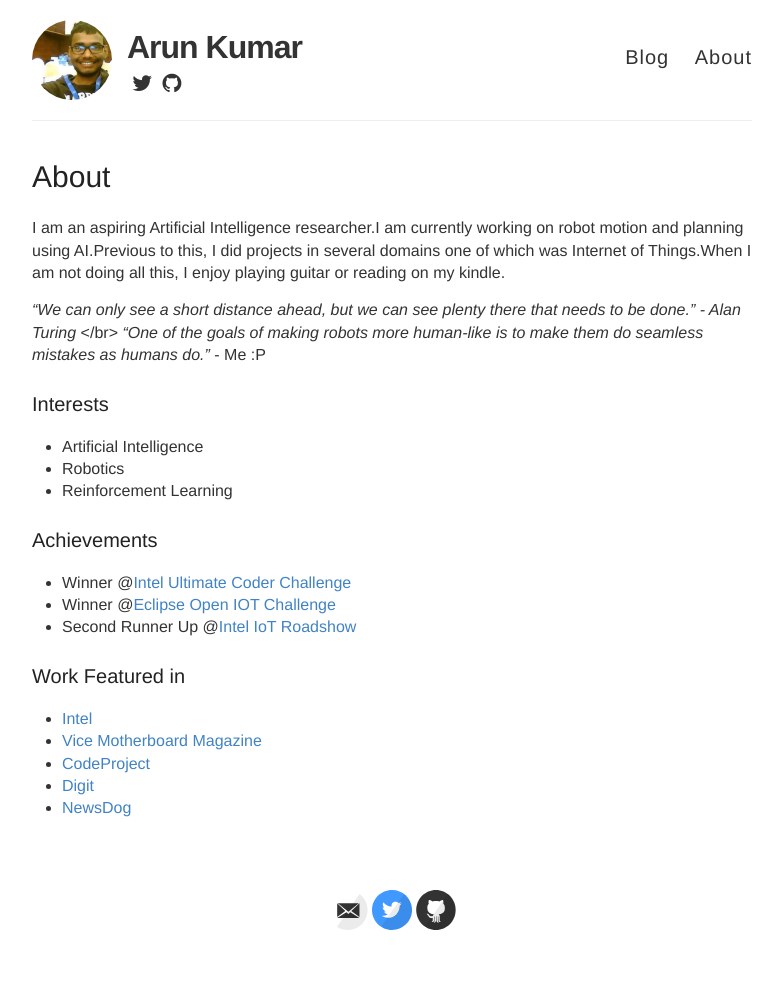
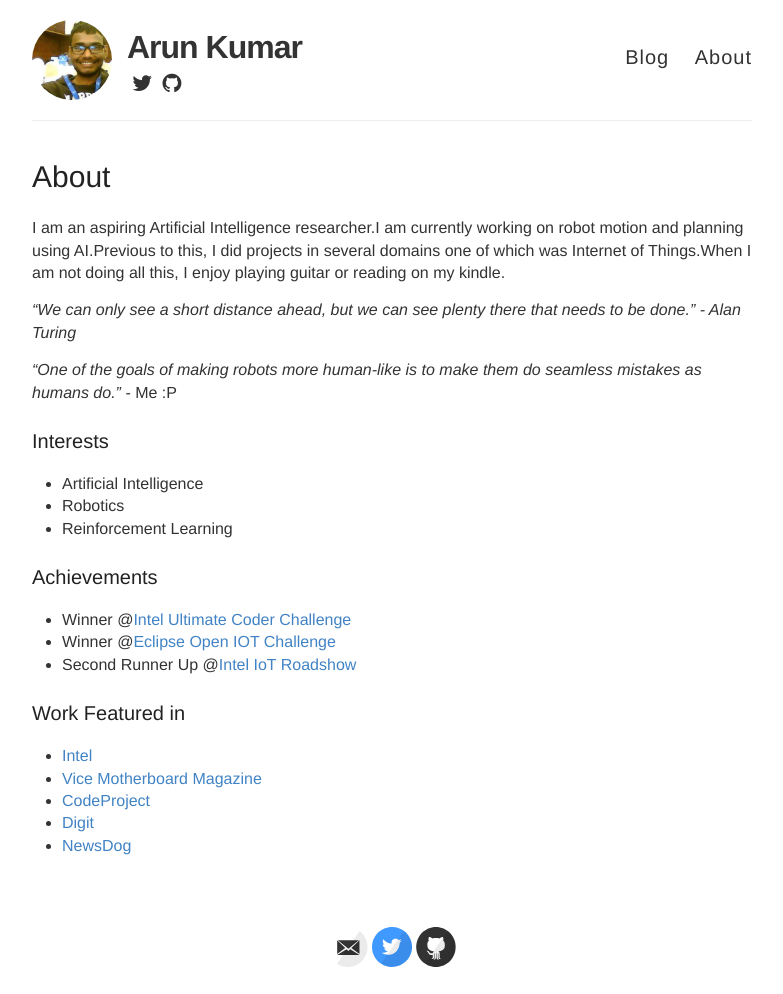
Before and after one commit to ioarun/ioarun.github.io, a Jekyll site: the page built from about.md, in a window 1280 px wide. Shown: the whole page, without its empty margins (248-1031 px from the left). Built offline with Jekyll 4.4.1, drawn with Linux system fonts in a browser that asks for light colours; nearby versions of some CDN libraries; some web fonts are replaced; before the commit the page ends 956 px from its top, so only the background shows below that.

```diff
--- a/about.md
+++ b/about.md
@@ -6,7 +6,8 @@ permalink: /about/
 
 I am an aspiring Artificial Intelligence researcher.I am currently working on robot motion and planning using AI.Previous to this, I did projects in several domains one of which was Internet of Things.When I am not doing all this, I enjoy playing guitar or reading on my kindle.
 
-*"We can only see a short distance ahead, but we can see plenty there that needs to be done." - Alan Turing* </br>
+*"We can only see a short distance ahead, but we can see plenty there that needs to be done." - Alan Turing* <br />
+
 *"One of the goals of making robots more human-like is to make them do seamless mistakes as humans do."* - Me  :P
 
 ### Interests
```
